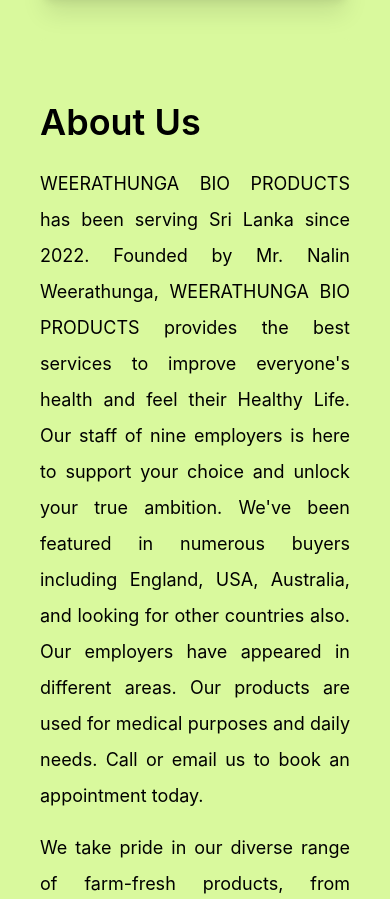
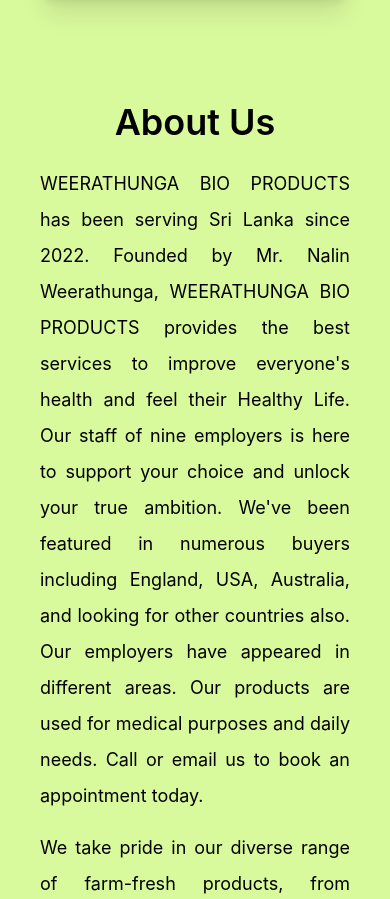
Before and after one commit to Navask96/weerathunga-bio-product, a React (Create React App) app: page / in a window 390 px wide. Shown: the part 3690-4589 px from the top of the page. Built offline with nearby package versions, Linux system fonts and the light colour scheme; the HTML template or start-up script is replaced by a standard one.

Commit message:
text align set

```diff
--- a/src/component/AboutUs.js
+++ b/src/component/AboutUs.js
@@ -8,7 +8,7 @@
       <div className="container mx-auto">
         <div className="flex flex-col items-center md:flex-row">
           <div className="text-black md:w-1/2 md:text-black">
-            <h2 className="mb-6 text-4xl font-semibold">About Us</h2>
+            <h2 className="mb-6 text-4xl font-semibold text-center md:text-left">About Us</h2>
             <p className="text-lg leading-loose text-justify">
               WEERATHUNGA BIO PRODUCTS has been serving Sri Lanka since 2022. Founded by Mr. Nalin Weerathunga, WEERATHUNGA BIO PRODUCTS provides the best services to improve everyone's health and feel their Healthy Life. Our staff of nine employers is here to support your choice and unlock your true ambition.
               We've been featured in numerous buyers including England, USA, Australia, and looking for other countries also. Our employers have appeared in different areas. Our products are used for medical purposes and daily needs.
```
Also changed, not shown: 11 other files (tests, documents, lock files or other folders).
